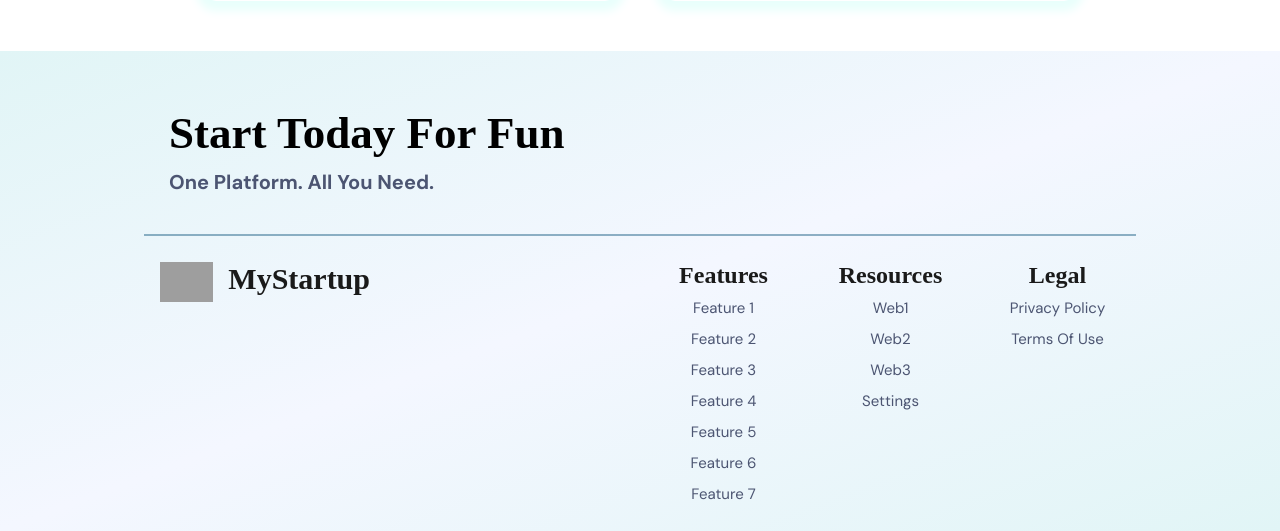
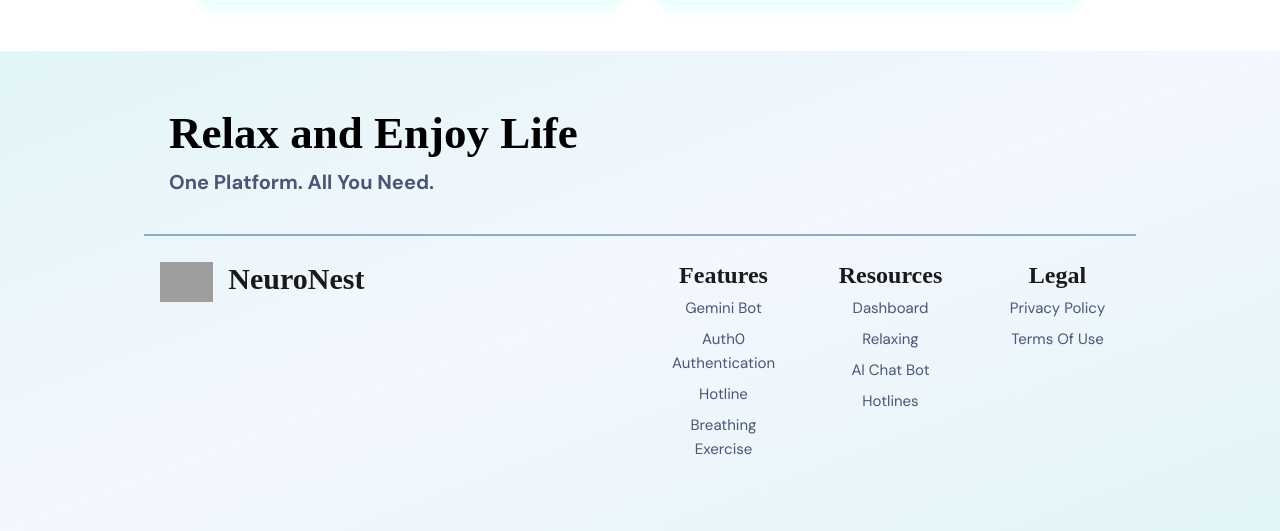
Before and after one commit to rish497/hackamind-hackathon, a Flask app: template templates/Website.html in a window 1280 px wide. Shown: the part 4486-5017 px from the top of the page. Run offline with Flask 3, Linux system fonts and the light colour scheme; the template is opened without the code that fills it, so the values that code supplies are empty; the visitor is signed in with stand-in values (Sample User, id 1); grey boxes are pictures that could not be loaded.

Commit message:
Content Filling

```diff
--- a/templates/Website.html
+++ b/templates/Website.html
@@ -16,10 +16,9 @@
 <img src="https://images.vexels.com/media/users/3/142789/isolated/preview/2bfb04ad814c4995f0c537c68db5cd0b-multicolor-swirls-circle-logo.png" alt="Logo" style="height:40px; margin-right:15px;">
 <h1>MyStartup</h1>
 <a href="#web1">Dashboard</a>
-<a href="#web2">Service 1</a>
-<a href="#ChatW">Service 2</a>
-<a href="#web4">Service 3</a>
-<a href="#settings">Settings</a>
+<a href="#web2">Breathing Excerise</a>
+<a href="#ChatW">AI Bot</a>
+<a href="#web4">Resources</a>
 </div>
 
 <section id="web1">
@@ -37,20 +36,20 @@
     <div class="con">
     <div id="box-1">
       <svg xmlns="http://www.w3.org/2000/svg" height="40px" viewBox="0 -960 960 960" width="40px" fill="#af96ff"><path d="M432-98.67v-83.66h346.33v-301.45q0-121.68-87.33-207.45Q603.67-777 479.88-777q-123.78 0-210.5 85.72-86.71 85.71-86.71 207.61v253h-35q-36.72 0-62.86-26.14t-26.14-62.86v-80q0-21.66 11-41.16 11-19.5 30-31.84l3-49q8.01-72.35 41.24-134.43 33.23-62.07 83.83-107.65 50.59-45.58 115.26-71.58t137-26q72.33 0 137.15 26.03 64.83 26.04 115.5 71.34 50.68 45.29 83.68 107.29 33 62 42 134l3 47.67q19 11.63 29.5 29.89 10.5 18.26 10.5 39.44v92q0 22.53-10.5 41.1t-29.5 29.24v61q0 35.2-24.25 59.43-24.25 24.23-58.75 24.23H432ZM359.95-385q-17.3 0-29.46-11.84-12.16-11.83-12.16-29.33t12.28-29.66Q342.88-468 360.18-468q17.29 0 29.22 12.28 11.93 12.29 11.93 29.78 0 17.5-11.89 29.22Q377.54-385 359.95-385Zm240.75 0q-17.7 0-29.87-11.84-12.16-11.83-12.16-29.33t12.4-29.66Q583.48-468 600.98-468q17.49 0 29.42 12.28 11.93 12.29 11.93 29.78 0 17.5-11.97 29.22Q618.39-385 600.7-385ZM238-451.33q-12-110 60.55-191.34Q371.09-724 481.65-724q90.68 0 156.52 61.17Q704-601.67 717.67-511 631-512 557-554.83q-74-42.84-118.19-117.5-20.81 77-74.48 134.16Q310.67-481 238-451.33Z"/></svg>
-      <h2>Service 1</h2>
-      <p>Blah Blah Blah, I help you with this and that. I am amazing as you already know!</p>
+      <h2>Breathing Exercises</h2>
+      <p>Calm your mind and reduce stress with guided breathing techniques</p>
       <a href="#web2">Get Started</a>
     </div>
     <div id="box-2">
       <svg xmlns="http://www.w3.org/2000/svg" height="40px" viewBox="0 -960 960 960" width="40px" fill="#af96ff"><path d="M153.33-180q-47.66 0-76.83-36.67-29.17-36.66-22.5-90.66L100-632q8.33-61 56.41-104.5Q204.48-780 267.33-780h426q62.21 0 110.35 43.57 48.14 43.58 56.99 104.43L906-307.33q7.33 52.66-22 90Q854.67-180 807.67-180q-25.37 0-46.35-9-20.99-9-34.99-23.67L629.34-308H331.33l-96.66 95.33Q220-198 199.23-189q-20.77 9-45.9 9Zm17.34-88.67L294-392h373l123.31 123.31q4.02 4.02 15.73 8.02 9.96 0 14.79-8.28 4.84-8.28 3.5-18.15l-46.66-332.23q-5.64-33.72-29.45-55.19-23.81-21.48-54-21.48H266.67q-30 0-54.5 21.33-24.5 21.34-28.84 55.34l-46.66 332.37q-2 9.8 3.16 18.05 5.17 8.24 14.84 8.24 6.66 0 16-8ZM697.19-436q18.54 0 32.01-13.33 13.47-13.32 13.47-31.86t-13.33-32.01q-13.33-13.47-31.87-13.47t-32 13.33Q652-500.01 652-481.47t13.33 32Q678.65-436 697.19-436Zm-86-128q18.54 0 32.01-13.33 13.47-13.32 13.47-31.86t-13.33-32.01q-13.33-13.47-31.87-13.47t-32 13.33Q566-628.01 566-609.47t13.33 32Q592.65-564 611.19-564ZM295.33-439.33h64v-73.34h73.34v-64h-73.34V-650h-64v73.33H222v64h73.33v73.34ZM481-478.67Z"/></svg>
-      <h2>Service 2</h2>
-      <p>Blah Blah Blah, I help you with this and that. I am amazing as you already know!</p>
-      <a href="#web3">Get Started</a>
+      <h2>AI Chat Comforter</h2>
+      <p>A friendly AI companion ready to listen and respond whenever you need someone to talk to</p>
+      <a href="#ChatW">Get Started</a>
     </div>
     <div id="box-3">
       <svg xmlns="http://www.w3.org/2000/svg" height="40px" viewBox="0 -960 960 960" width="40px" fill="#af96ff"><path d="M-.33-119.67V-240q0-39.67 19.02-70.86 19.02-31.18 53.01-47.15 71.97-33.32 136.37-48.99 64.4-15.67 131.93-15.67 67.42 0 131.37 15.67 63.96 15.67 135.96 49 33.42 15.78 53.04 47.02Q680-279.74 680-240v120.33H-.33Zm750.66 0v-125.66q0-55.34-28.66-102Q693-394 640.67-425q71 8 133.5 24.5t106.75 40.13q37.92 21.47 59 51.25Q961-279.33 961-245.33v125.66H750.33Zm-410.66-366q-74.22 0-123.11-48.89t-48.89-122.77q0-73.89 48.89-123.11 48.89-49.23 122.77-49.23 73.89 0 123.11 49.15 49.23 49.15 49.23 122.85 0 74.22-49.15 123.11t-122.85 48.89Zm429.66-172q0 74.22-49.14 123.11t-122.83 48.89q-14.36 0-34.69-2.5-20.34-2.5-34-7.5 26.33-31.6 39.5-72.68 13.16-41.08 13.16-89.12 0-48.04-13.16-87.78Q555-785 528.67-819.67q15.83-4.83 34.33-7.41 18.5-2.59 34.33-2.59 73.7 0 122.85 49.15 49.15 49.15 49.15 122.85Zm-685.66 454H596V-240q0-14.33-6.72-26.12-6.71-11.78-16.95-15.88-67.66-30.33-121.66-43.5-54-13.17-111.17-13.17T228-325.5q-54.33 13.17-121.33 43.5-10.24 4.1-16.62 15.88-6.38 11.79-6.38 26.12v36.33Zm255.84-366q37.49 0 62.82-25.18 25.34-25.18 25.34-62.66 0-37.49-25.46-62.82-25.46-25.34-62.94-25.34-37.49 0-62.55 25.46-25.05 25.46-25.05 62.95 0 37.48 25.18 62.54 25.18 25.05 62.66 25.05Zm.49 366Zm-.33-454Z"/></svg>
-      <h2>Service 3</h2>
-      <p>Blah Blah Blah, I help you with this and that. I am amazing as you already know!</p>
+      <h2>Resources and Support</h2>
+      <p>Access trusted information, hotlines, and community support for mental health, wellness, and coping strategies</p>
       <a href="#web4">Get Started</a>
     </div>
   </div>
@@ -435,31 +434,28 @@ async function sendToGemini() {
 <section id="lastpagelogged">
   <div class="containers">
         <div class="lol lol-1">
-          <a href="#intro" style="cursor:pointer; text-decoration: none; color: black; font-size:30px"><h2>Start Today For Fun</h2></a>
+          <a href="#intro" style="cursor:pointer; text-decoration: none; color: black; font-size:30px"><h2>Relax and Enjoy Life</h2></a>
           <div>
             <p>One Platform. All You Need.</p>
           </div>
         </div>
         <div class="lol lol-2">
           <img src="https://images.vexels.com/media/users/3/142789/isolated/preview/2bfb04ad814c4995f0c537c68db5cd0b-multicolor-swirls-circle-logo.png" alt="Logo" style="height:40px; margin-right:15px;">
-          <h2 style="font-size: 30px;">MyStartup</h2>
+          <h2 style="font-size: 30px;">NeuroNest</h2>
         </div>
         <div class="lol lol-3">
           <h2>Features</h2>
-          <p>Feature 1</p>
-          <p>Feature 2</p>
-          <p>Feature 3</p>
-          <p>Feature 4</p>
-          <P>Feature 5</P>
-          <p>Feature 6</p>
-          <P>Feature 7</P>
+          <p>Gemini Bot</p>
+          <p>Auth0 Authentication</p>
+          <p>Hotline</p>
+          <p>Breathing Exercise</p>
         </div>
         <div class="lol lol-4">
           <h2>Resources</h2>
-          <p><a href="#web1">Web1</a></p>
-          <p><a href="#web2">Web2</a></p>
-          <p><a href="#web3">Web3</a></p>
-          <p><a href="#settings">Settings</a></p>
+          <p><a href="#web1">Dashboard</a></p>
+          <p><a href="#web2">Relaxing</a></p>
+          <p><a href="#ChatW">AI Chat Bot</a></p>
+          <p><a href="#Web4">Hotlines</a></p>
         </div>
         <div class="lol lol-5">
           <h2>Legal</h2>
```
